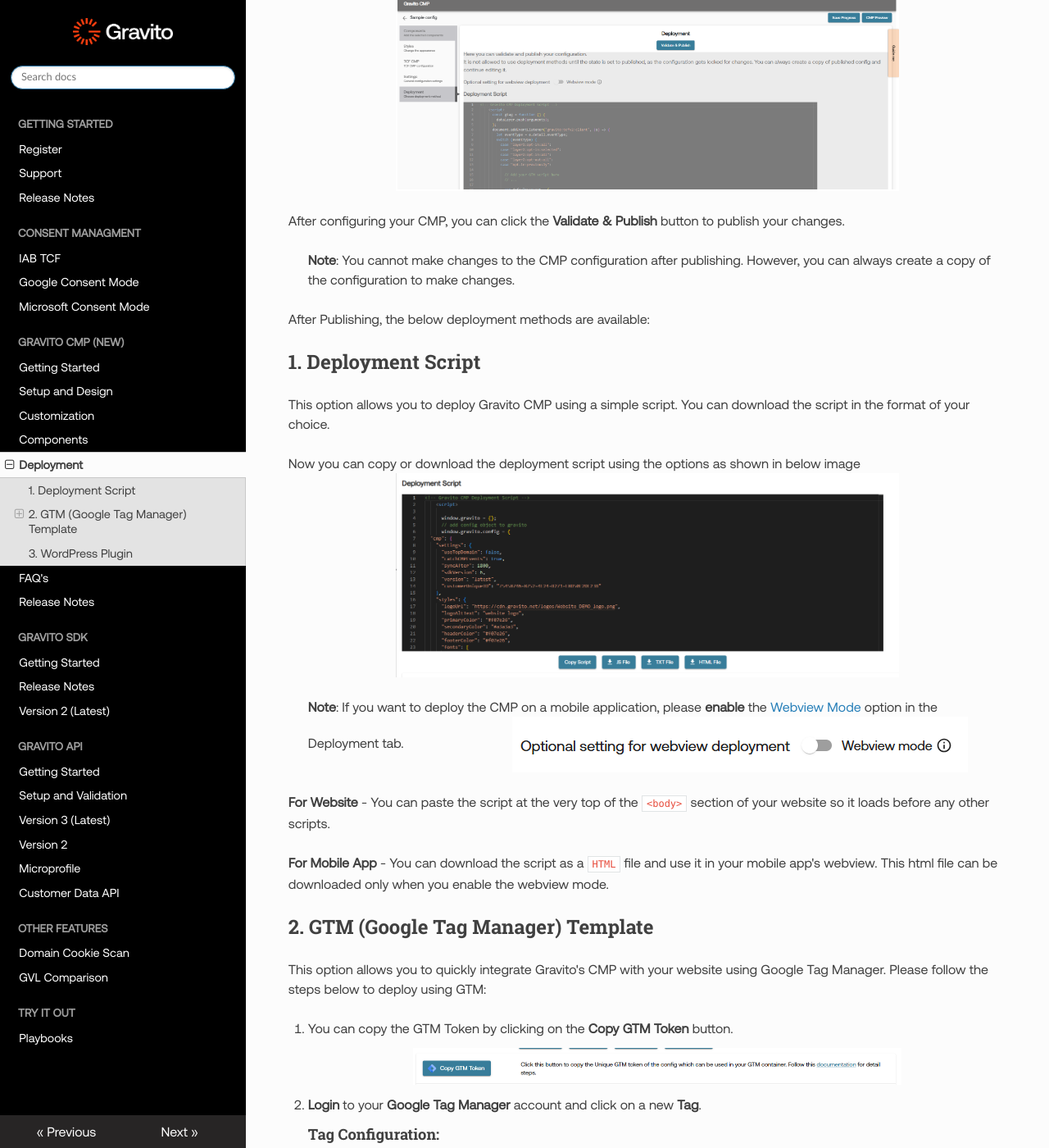
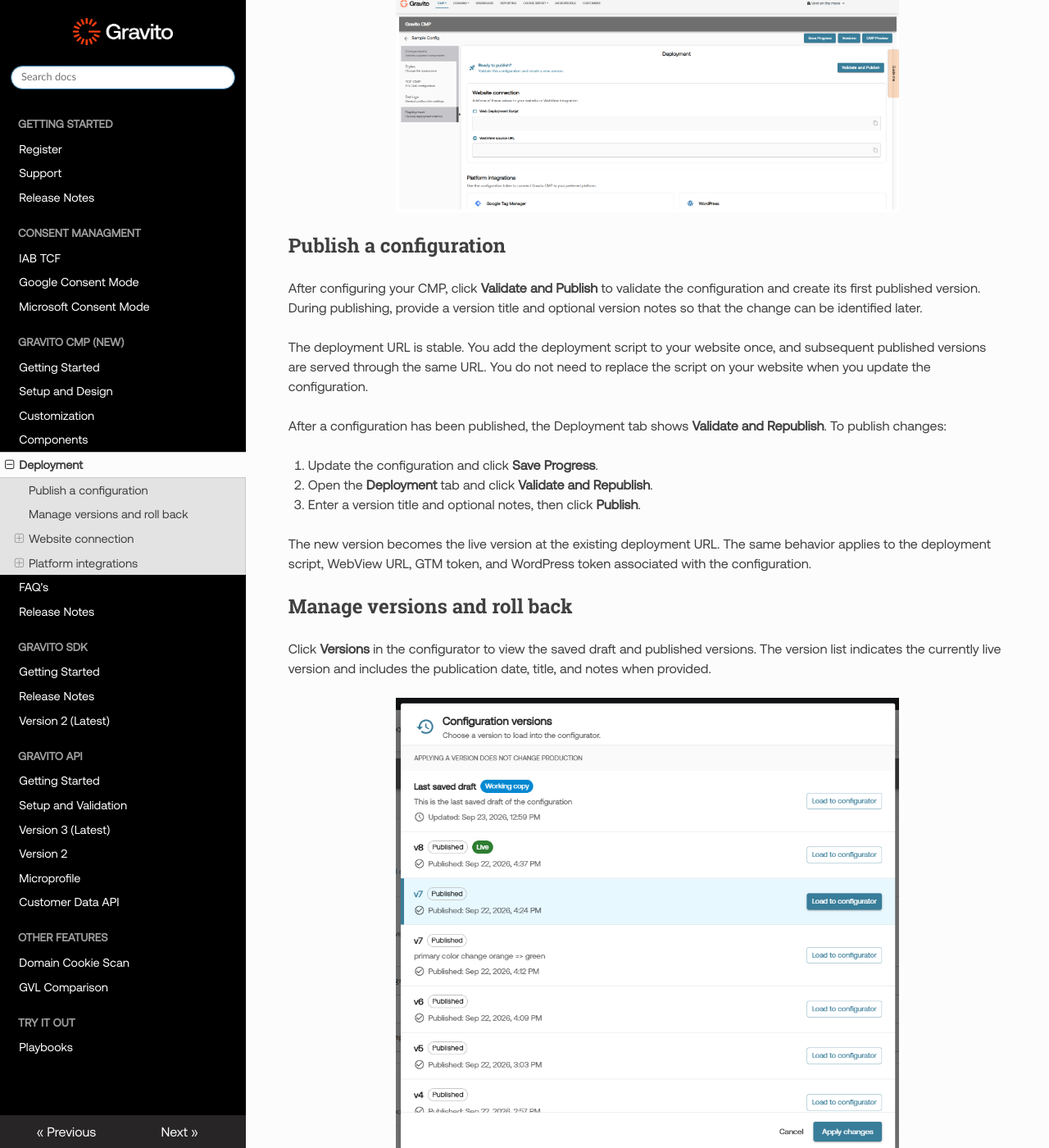
Before and after one commit to GravitoLtd/gravitoltd.github.io, an MkDocs documentation site: the page built from docs/Gravito_V6_CMP/Deployment.md, in a window 1280 px wide and 1400 px high, scrolled down 240 px. Shown: the whole window at 82% size. Built offline with MkDocs 1.6.1, drawn with Linux system fonts in a browser that asks for light colours; nearby versions of some CDN libraries; comment, search, counter and statistics services are not loaded; some of the changed text lies outside the part shown.

Commit message:
Update Release Notes and deployment documentation

```diff
--- a/docs/Getting_started/Release_Notes.md
+++ b/docs/Getting_started/Release_Notes.md
@@ -13,7 +13,13 @@
 
 ## Product Release notes :
 
-## Release notes: Sprint 84 - 04/08/2026 <mark>New</mark>
+## Release notes: Sprint 85 - 29/09/2026 <mark>New</mark>
+
+- Changed CMP configurator's deployment strategy to use a single deployment script for all CMP frameworks. This simplifies the deployment process and reduces the risk of errors during integration.
+- Introduced new features like Republish, version control, and rollback in the CMP configurator. These features allow users to manage their configurations more effectively and ensure that they can revert to previous versions if needed.
+- Modified CMP deployment script logic to included check for the presence of `document.body` and initialize the CMP only after the DOM is fully loaded. This change improves the reliability of the CMP loading process and ensures that it does not interfere with other scripts on the page.
+
+## Release notes: Sprint 84 - 04/08/2026
 
 - Removed deprecated CMP configurators from the Admin Portal to reduce confusion and improve usability. The latest Gravito CMP configurator is now the only configurator available for configuration.
 
--- a/docs/Gravito_V6_CMP/Deployment.md
+++ b/docs/Gravito_V6_CMP/Deployment.md
@@ -1,36 +1,65 @@
 # Deployment for Gravito CMP (New) Configuration
 
-All deployment related actions for Gravito CMP (New) are handled through **Deployment** tab in the Gravito CMP (New) Configurator. This tab is available as the last tab in the sidebar of the configurator.
+All deployment-related actions for Gravito CMP (New) are handled through the **Deployment** tab in the Gravito CMP (New) Configurator. This tab is available as the last tab in the sidebar of the configurator.
 
 ![](./img/deployment_highlight.png)
 
-After configuring your CMP, you can click the **Validate & Publish** button to publish your changes.
+## Publish a configuration
 
-> **Note**: You cannot make changes to the CMP configuration after publishing. However, you can always create a copy of the configuration to make changes.
+After configuring your CMP, click **Validate and Publish** to validate the configuration and create its first published version. During publishing, provide a version title and optional version notes so that the change can be identified later.
 
-After Publishing, the below deployment methods are available:
+The deployment URL is stable. You add the deployment script to your website once, and subsequent published versions are served through the same URL. You do not need to replace the script on your website when you update the configuration.
 
-## 1. Deployment Script
-This option allows you to deploy Gravito CMP using a simple script. You can download the script in the format of your choice.
+After a configuration has been published, the Deployment tab shows **Validate and Republish**. To publish changes:
 
+1. Update the configuration and click **Save Progress**.
+2. Open the **Deployment** tab and click **Validate and Republish**.
+3. Enter a version title and optional notes, then click **Publish**.
 
-Now you can copy or download the deployment script using the options as shown in below image
-    ![](./img/deployment_script.png)
+The new version becomes the live version at the existing deployment URL. The same behavior applies to the deployment script, WebView URL, GTM token, and WordPress token associated with the configuration.
 
+## Manage versions and roll back
 
-> **Note**: If you want to deploy the CMP on a mobile application, please **enable** the [Webview Mode](./Components/TCFCMP/webview_cmp_for_apps.md) option in the Deployment tab.
-        ![](./img/webview_button.png)
+Click **Versions** in the configurator to view the saved draft and published versions. The version list indicates the currently live version and includes the publication date, title, and notes when provided.
 
-**For Website** - You can paste the script at the very top of the `<body>` section of your website so it loads before any other scripts.
+![](./img/version_control.png)
 
-**For Mobile App** - You can download the script as a `HTML` file and use it in your mobile app's webview. This html file can be downloaded only when you enable the webview mode.
+To roll back to an earlier version:
 
-## 2. GTM (Google Tag Manager) Template
+1. Click **Versions**.
+2. Find the version you want to restore and click **Load to configurator**.
+3. Review the loaded configuration and make any required adjustments.
+4. Click **Validate and Republish**, enter the version details, and publish it.
+
+Loading a version into the configurator does not change production. The rollback takes effect only after you republish it. The deployment URL remains unchanged, so the website, WebView, and other integrations continue to use the same point of contact.
+
+## Website connection
+
+The **Website connection** section provides the values required to connect your website or WebView integration to Gravito CMP.
+![](./img/website_connection.png)
+
+### Web Deployment Script
+
+You can copy the **Web Deployment Script** and paste it into your website's HTML to load Gravito CMP. The script is a one-line snippet that loads the CMP asynchronously.
+
+**For a website**: Paste the one-line script at the very top of the `<body>` section so it loads before other scripts.
+
+### WebView source URL
+
+Copy the **WebView source URL** and use it as the source URL when loading Gravito CMP in your mobile application's WebView.
+
+For platform-specific WebView setup, including the required `platform` query parameter and message handling, see the [WebView-based CMP Integration Guide](./Components/TCFCMP/webview_cmp_for_apps.md).
+
+## Platform integrations
+
+Use the configuration token to connect Gravito CMP to your preferred platform.
+![](./img/platform_integrations.png)
+
+### Google Tag Manager (GTM) Template
+
 This option allows you to quickly integrate Gravito's CMP with your website using Google Tag Manager. Please follow the steps below to deploy using GTM:
 
 1. You can copy the GTM Token by clicking on the **Copy GTM Token** button.
-
-    ![](./img/copy_GTM_token.png)
 
 2. **Login** to your **Google Tag Manager** account and click on a new **Tag**.
 
@@ -78,11 +107,10 @@
     - Submit and **Publish** the container.
     - CMP will now load and handle consent dynamically on your site.
 
-## 3. WordPress Plugin
+### WordPress Plugin
+
 Seamlessly integrate Gravito's CMP into your WordPress website using our dedicated plugin. Please follow the steps below to deploy using the WordPress plugin:
 
 1. You can copy the WordPress Token by clicking on the **Copy WordPress Token** button.
 
-    ![](./img/copy_WordPress_token.png)
-
 2. Use this token in the WordPress plugin to integrate Gravito's CMP into your website.
```
Also changed, not shown: docs/Gravito_V6_CMP/Release_Notes.md (+11 -1 lines), docs/Gravito_V6_CMP/img/copy_GTM_token.png (deleted), docs/Gravito_V6_CMP/img/copy_WordPress_token.png (deleted), docs/Gravito_V6_CMP/img/deployment_highlight.png, docs/Gravito_V6_CMP/img/deployment_script.png (deleted), docs/Gravito_V6_CMP/img/deployment_tab.png (deleted), docs/Gravito_V6_CMP/img/gtm_deployment1.png (deleted), docs/Gravito_V6_CMP/img/gtm_deployment2.png (deleted), docs/Gravito_V6_CMP/img/platform_integrations.png (added), docs/Gravito_V6_CMP/img/script_deployment1.png (deleted), docs/Gravito_V6_CMP/img/script_deployment2.png (deleted), docs/Gravito_V6_CMP/img/script_deployment3.png (deleted), docs/Gravito_V6_CMP/img/version_control.png (added), docs/Gravito_V6_CMP/img/website_connection.png (added), 4 more files.
